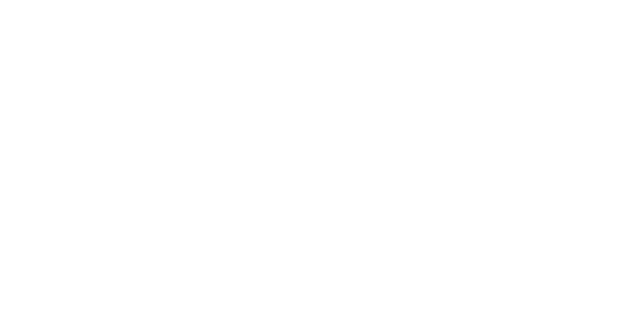
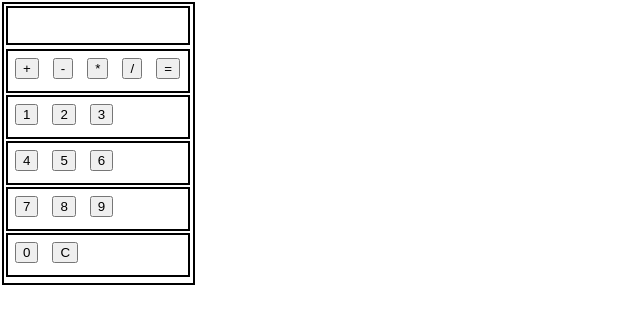
Before and after one commit to NeverL3gend/learningplan, a plain HTML site: page OOP Calculator/index.html in a window 1280 px wide. Shown: the whole page, without its empty margins (0-640 px from the left). Drawn offline with Linux system fonts and the light colour scheme.

Commit message:
pushing OOP Calc Project

```diff
--- a/OOP Calculator/index.html
+++ b/OOP Calculator/index.html
@@ -4,10 +4,42 @@
     <meta charset="UTF-8">
     <meta http-equiv="X-UA-Compatible" content="IE=edge">
     <meta name="viewport" content="width=device-width, initial-scale=1.0">
+    <link rel="stylesheet" href="style.css">
     <title>Document</title>
 </head>
 <body>
 
+    <section id='main'>
+        <section id= 'input'>
+            <input type="text" name="" id='val'>
+        </section>
+        <section id='row'>
+            <button id='op'>+</button>
+            <button id='op'>-</button>
+            <button id='op'>*</button>
+            <button id='op'>/</button>
+            <button id='equal'>=</button>
+        </section>
+        <section id='row'>
+            <button id='num'>1</button>
+            <button id='num'>2</button>
+            <button id='num'>3</button>
+        </section>
+        <section id='row'>
+            <button id='num'>4</button>
+            <button id='num'>5</button>
+            <button id='num'>6</button>
+        </section>
+        <section id='row'>
+            <button id='num'>7</button>
+            <button id='num'>8</button>
+            <button id='num'>9</button>
+        </section>
+        <section id='row'>
+            <button id='num'>0</button>
+            <button id='clear'>C</button>
+        </section>
+    </section>
     <script src="main.js"></script>
 </body>
 </html>
--- a/OOP Calculator/main.js
+++ b/OOP Calculator/main.js
@@ -0,0 +1,37 @@
+// I want to create an object called Calculator
+// In the object I want it to have methods which are going to calculate things using each operations
+
+/*
+ I want to use the queryselector and event listenier.
+ Every time I hit one of the operator then hit the
+ equal button I want to see the results, shown
+*/
+
+let opBtn = document.querySelector('#op')
+let numBtn = document.querySelector('#num')
+let equalBtn = document.querySelector('#equal')
+let clrBtn = document.querySelector('#clear') //clear button
+let input = document.querySelector('#input')
+
+
+const calculator = {
+    add(x,y) {
+        let solution = x + y
+        return solution
+    },
+
+    sub(x,y) {
+        let solution = x - y
+        return solution
+    },
+
+    mul(x,y) {
+        let solution = x * y
+        return solution
+    },
+
+    div(x,y) {
+        let solution = x / y
+        return solution
+    }
+}
--- a/OOP Calculator/style.css
+++ b/OOP Calculator/style.css
@@ -0,0 +1,30 @@
+body {
+    margin: 0;
+    padding: 0;
+}
+
+#main {
+    margin: 2px;
+    height: 279px;
+    width: 189px;
+    border: 2px black solid;
+}
+
+#row {
+    margin: 2px;
+    height: 40px;
+    width: 180px;
+    border: 2px black solid;
+}
+
+input {
+    height: 33px;
+    margin: 2px;
+    width: 176px;
+    border: 2px black solid;
+}
+
+section button {
+    float: left;
+    margin: 7px;
+}
```
